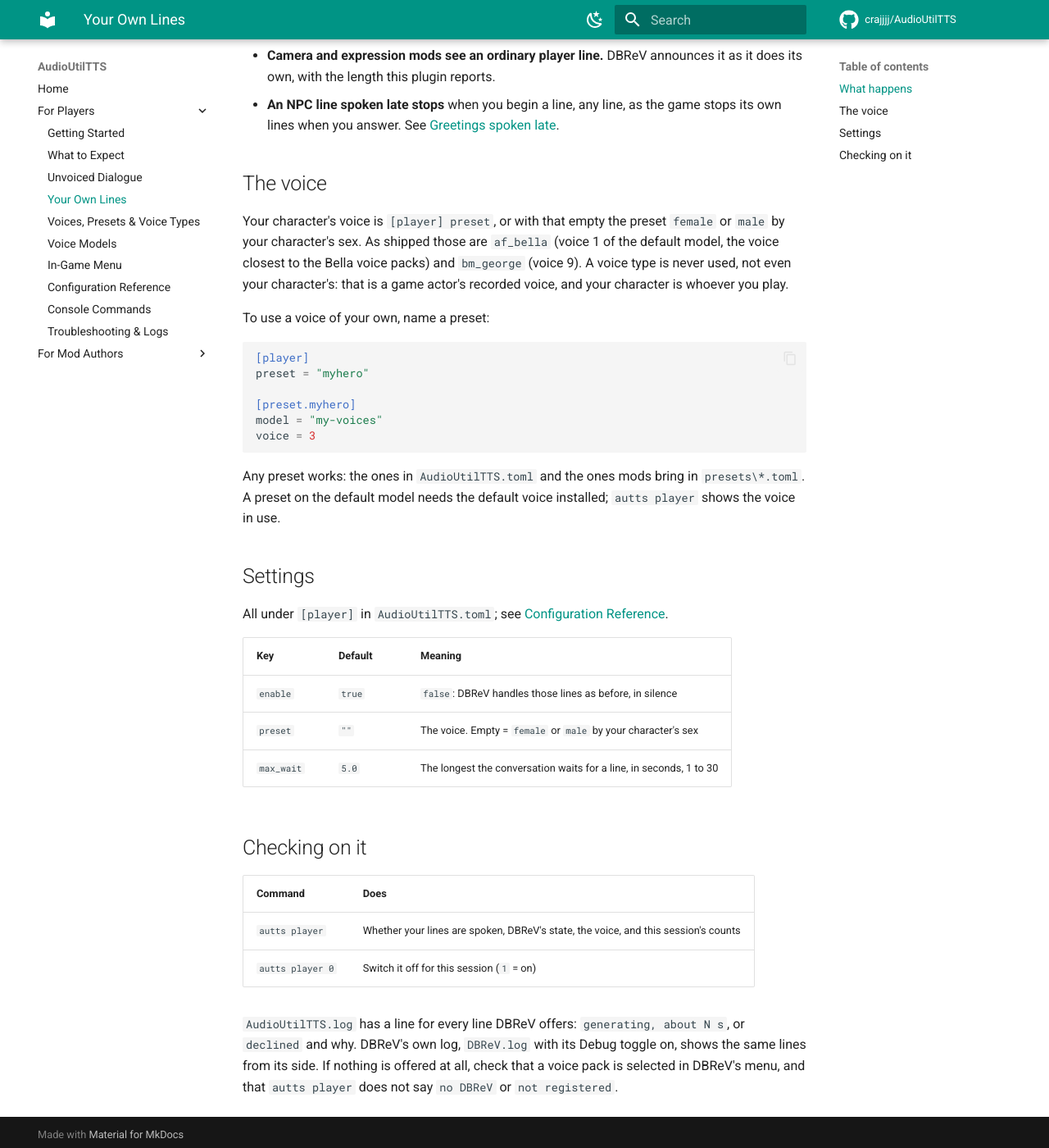
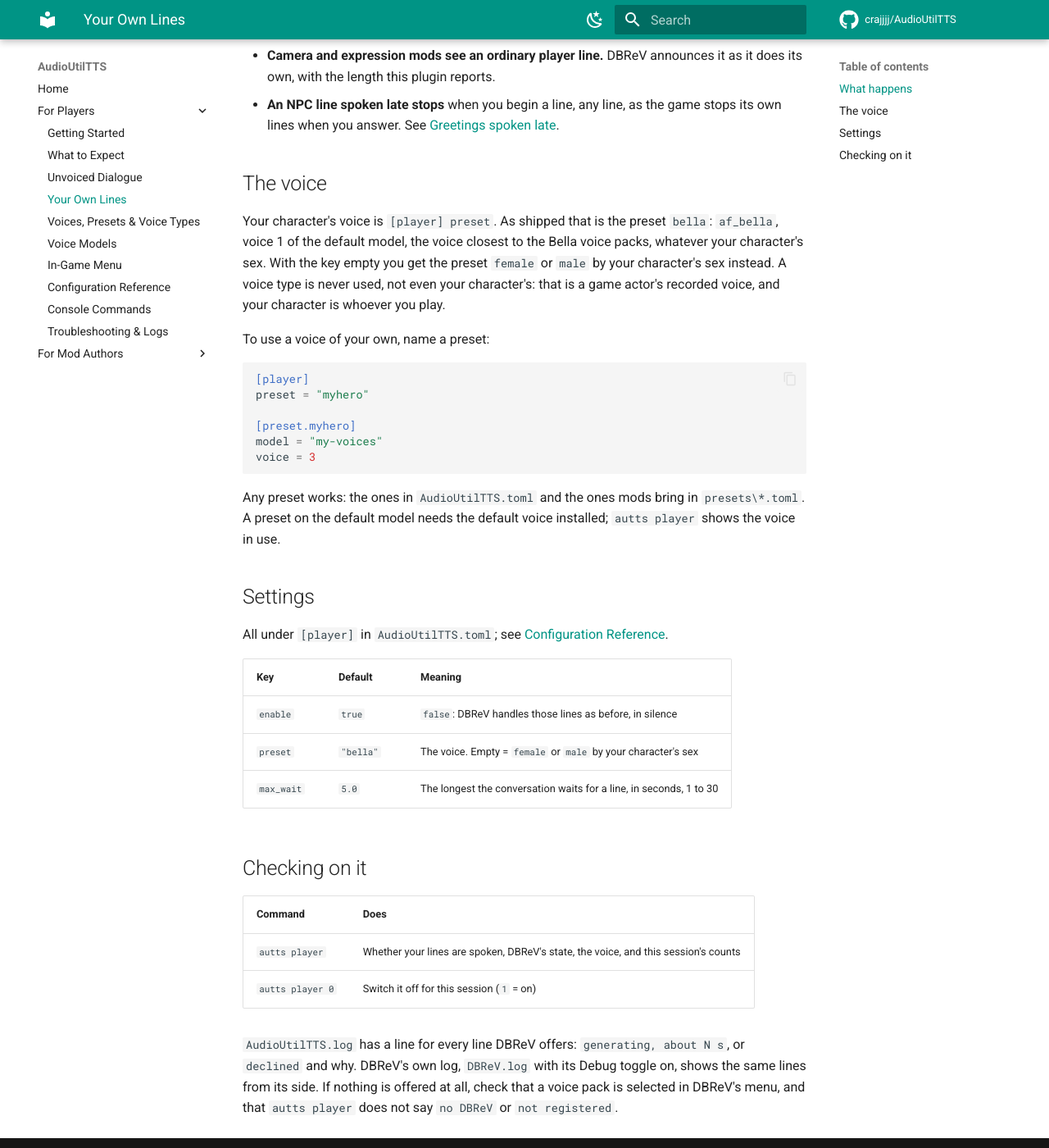
Before and after one commit to crajjjj/AudioUtilTTS, an MkDocs documentation site: the page built from docs/players/player-lines.md, in a window 1280 px wide and 1400 px high, scrolled down 783 px. Shown: the whole window at 82% size. Built offline with MkDocs 1.6.1 and Material for MkDocs 9.7.7, drawn with Linux system fonts in a browser that asks for light colours; comment, search, counter and statistics services are not loaded.

Commit message:
0.6.0: the player's lines ship with an explicit bella preset

```diff
--- a/docs/players/player-lines.md
+++ b/docs/players/player-lines.md
@@ -16,7 +16,7 @@
 
 ## The voice
 
-Your character's voice is `[player] preset`, or with that empty the preset `female` or `male` by your character's sex. As shipped those are `af_bella` (voice 1 of the default model, the voice closest to the Bella voice packs) and `bm_george` (voice 9). A voice type is never used, not even your character's: that is a game actor's recorded voice, and your character is whoever you play.
+Your character's voice is `[player] preset`. As shipped that is the preset `bella`: `af_bella`, voice 1 of the default model, the voice closest to the Bella voice packs, whatever your character's sex. With the key empty you get the preset `female` or `male` by your character's sex instead. A voice type is never used, not even your character's: that is a game actor's recorded voice, and your character is whoever you play.
 
 To use a voice of your own, name a preset:
 
@@ -38,7 +38,7 @@
 | Key | Default | Meaning |
 |---|---|---|
 | `enable` | `true` | `false`: DBReV handles those lines as before, in silence |
-| `preset` | `""` | The voice. Empty = `female` or `male` by your character's sex |
+| `preset` | `"bella"` | The voice. Empty = `female` or `male` by your character's sex |
 | `max_wait` | `5.0` | The longest the conversation waits for a line, in seconds, 1 to 30 |
 
 ## Checking on it
```
Also changed, not shown: docs/players/configuration.md (+2 -2 lines), 1 other file.
